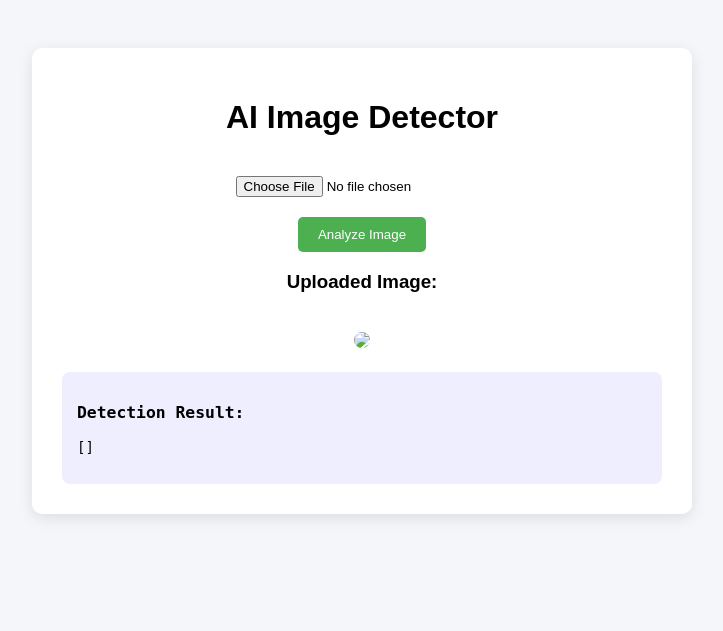
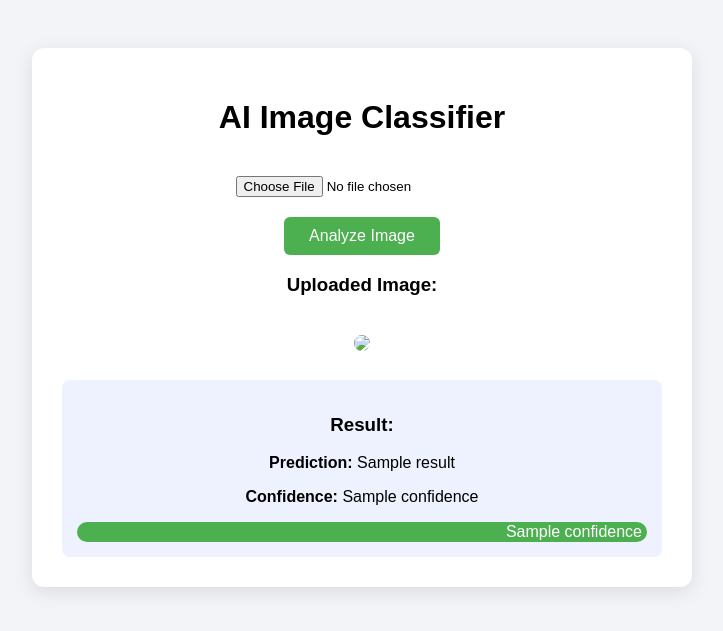
Before and after one commit to karleaabha-byte/modelaidetection, a Flask app: template templates/index.html in a window 1280 px wide. Shown: the top 631 px of the page, without its empty margins (278-1001 px from the left). Run offline with Flask 3, Linux system fonts and the light colour scheme; the template is opened without the code that fills it: most values are stand-ins (such as "Sample title", 1, 10 or a date in 2020); parts of the project's set-up code (start-up, migrations or seed data) failed here and were passed over.

Commit message:
Update index.html

```diff
--- a/templates/index.html
+++ b/templates/index.html
@@ -1,14 +1,13 @@
 <!DOCTYPE html>
-<html lang="en">
+<html>
 <head>
-    <meta charset="UTF-8">
-    <title>AI Image Detector</title>
+    <title>Image Classifier</title>
     <meta name="viewport" content="width=device-width, initial-scale=1.0">
 
     <style>
         body {
             font-family: Arial, sans-serif;
-            background: #f4f6f9;
+            background: #f2f4f8;
             text-align: center;
             padding: 40px;
         }
@@ -16,10 +15,10 @@
         .container {
             background: white;
             padding: 30px;
-            border-radius: 10px;
+            border-radius: 12px;
             max-width: 600px;
             margin: auto;
-            box-shadow: 0 4px 15px rgba(0,0,0,0.1);
+            box-shadow: 0 5px 20px rgba(0,0,0,0.1);
         }
 
         h1 {
@@ -34,9 +33,10 @@
             background: #4CAF50;
             color: white;
             border: none;
-            padding: 10px 20px;
-            border-radius: 5px;
+            padding: 10px 25px;
+            border-radius: 6px;
             cursor: pointer;
+            font-size: 16px;
         }
 
         button:hover {
@@ -50,25 +50,39 @@
         }
 
         .result {
-            margin-top: 20px;
+            margin-top: 25px;
             padding: 15px;
-            background: #eef;
+            background: #eef2ff;
             border-radius: 8px;
-            text-align: left;
-            font-family: monospace;
-            font-size: 14px;
         }
 
         .error {
             color: red;
             font-weight: bold;
         }
+
+        .confidence-bar {
+            margin-top: 10px;
+            height: 20px;
+            background: #ddd;
+            border-radius: 10px;
+            overflow: hidden;
+        }
+
+        .confidence-fill {
+            height: 100%;
+            background: #4CAF50;
+            text-align: right;
+            color: white;
+            padding-right: 5px;
+            line-height: 20px;
+        }
     </style>
 </head>
 <body>
 
 <div class="container">
-    <h1>AI Image Detector</h1>
+    <h1>AI Image Classifier</h1>
 
     <form method="POST" enctype="multipart/form-data">
         <input type="file" name="image" accept="image/*" required>
@@ -83,12 +97,19 @@
 
     {% if result %}
         <div class="result">
-            <h3>Detection Result:</h3>
+            <h3>Result:</h3>
 
             {% if result.error %}
                 <div class="error">{{ result.error }}</div>
             {% else %}
-                <pre>{{ result | tojson(indent=2) }}</pre>
+                <p><strong>Prediction:</strong> {{ result.label }}</p>
+                <p><strong>Confidence:</strong> {{ result.confidence }}</p>
+
+                <div class="confidence-bar">
+                    <div class="confidence-fill" style="width: {{ result.confidence }}">
+                        {{ result.confidence }}
+                    </div>
+                </div>
             {% endif %}
         </div>
     {% endif %}
```
